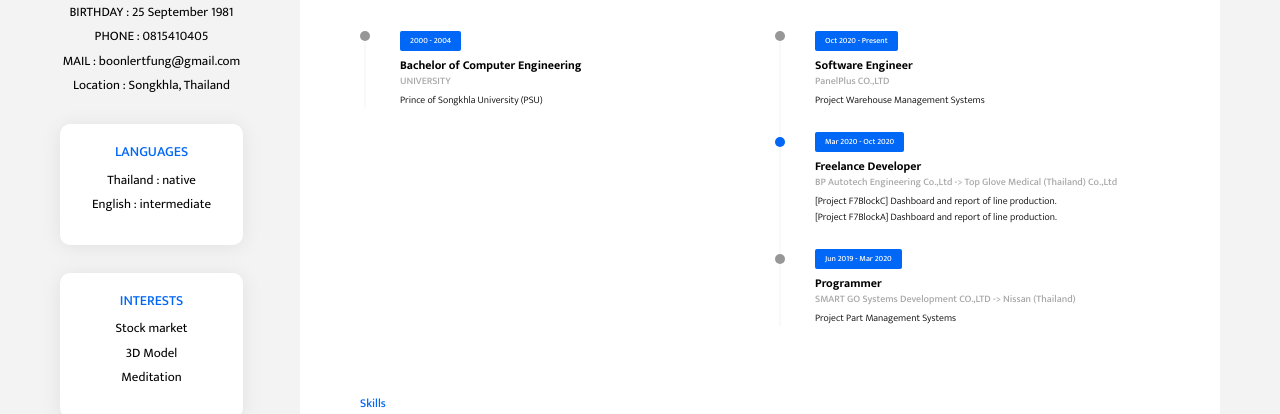
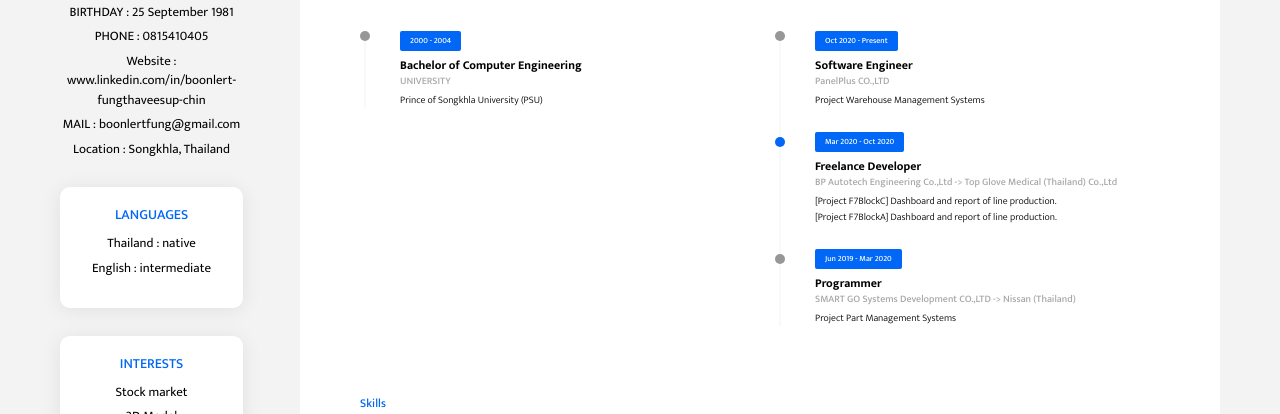
Before and after one commit to boonlertChin/Resume, a website: page docs/index.html in a window 1280 px wide. Shown: the part 323-737 px from the top of the page. Drawn offline with Linux system fonts and the light colour scheme.

Commit message:
update website

```diff
--- a/docs/index.html
+++ b/docs/index.html
@@ -46,6 +46,7 @@
                 <div class="widget-content">
                     <p>BIRTHDAY : 25 September 1981</p>
                     <p>PHONE : 0815410405</p>
+                    <p>Website : www.linkedin.com/in/boonlert-fungthaveesup-chin</p>
                     <p>MAIL : boonlertfung@gmail.com</p>
                     <p>Location : Songkhla, Thailand</p>
                     <!-- <button class="btn btn-download-cv btn-primary rounded-pill"> <img src="assets/images/download.svg" alt="download"
```
Also changed, not shown: docs/resume.html (+1 -0 lines).
